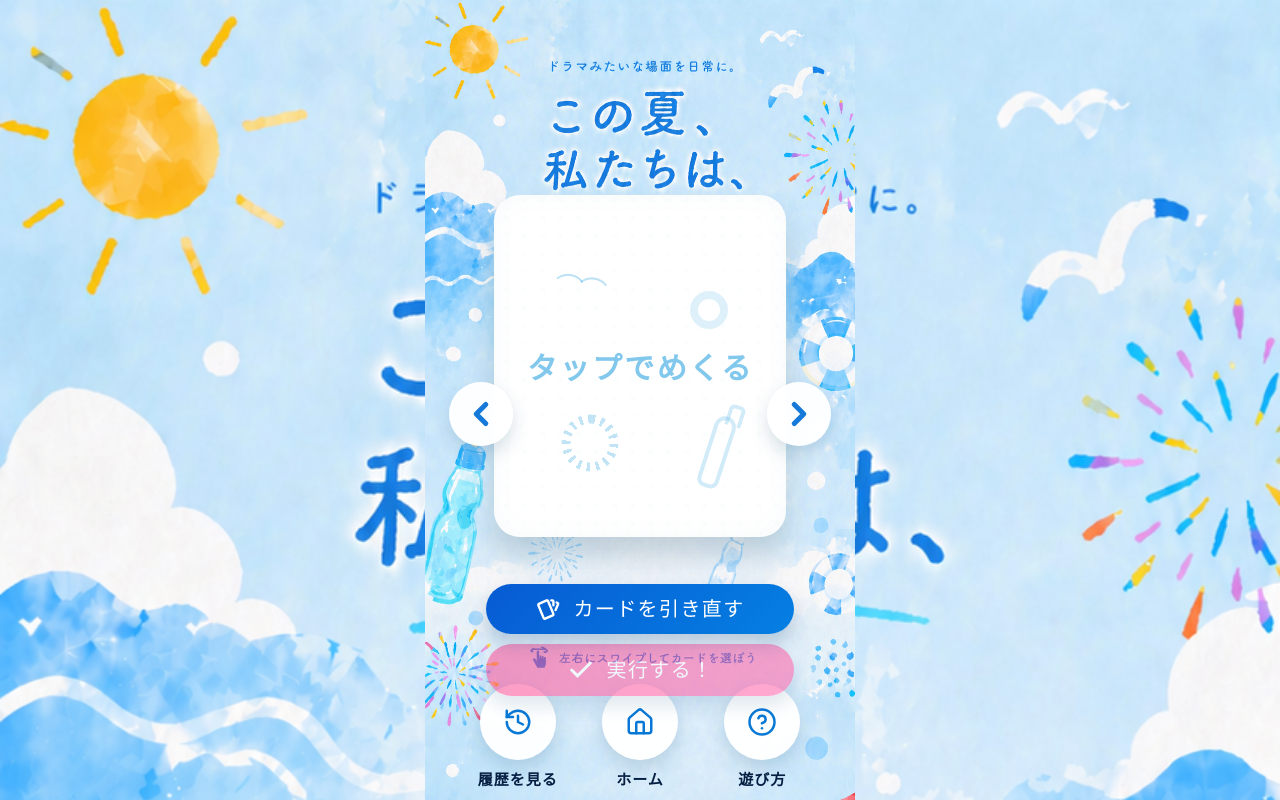
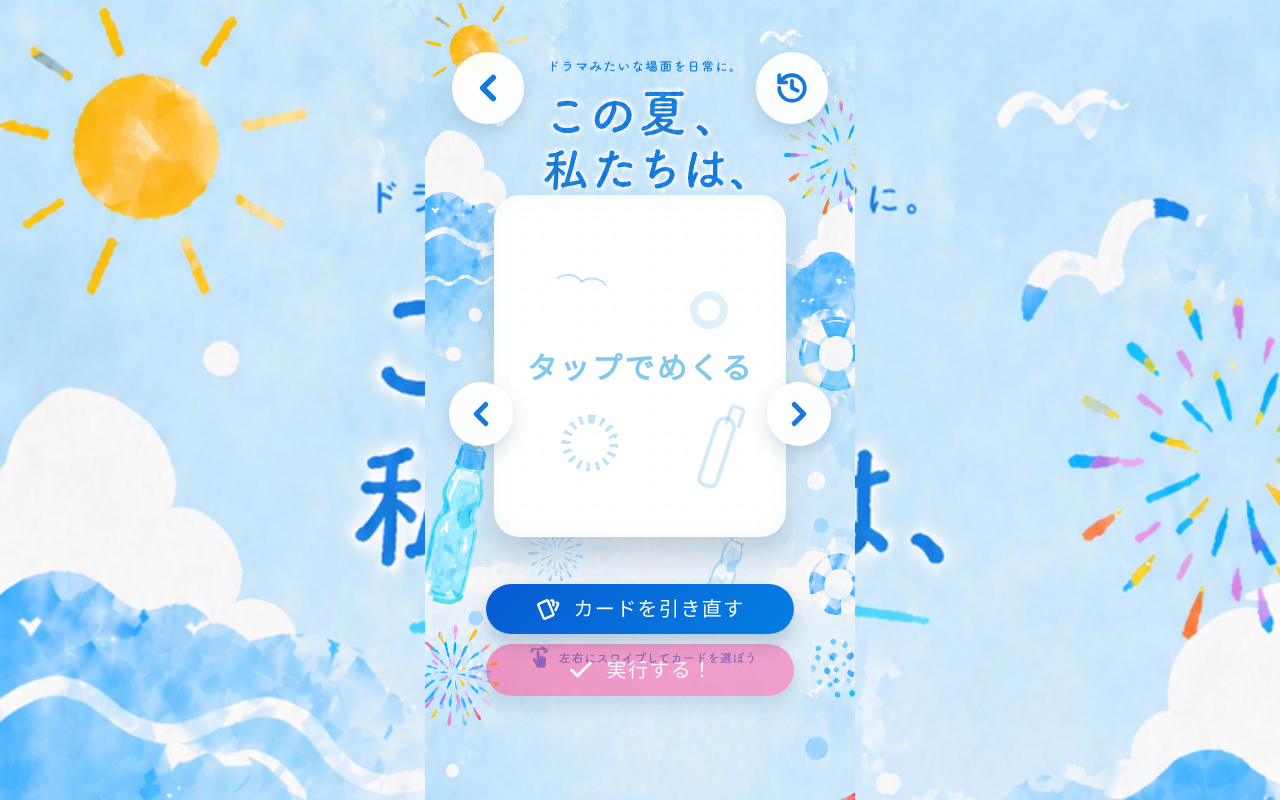
Before and after one commit to aoto-dev/this-summer-we, a React (Vite) app: page / in a window 1280 px wide. Both pictures are taken after a click on the button "カードを引く". Built offline with nearby package versions, Linux system fonts and the light colour scheme; a web font is replaced by a local one.

Commit message:
Add files via upload

```diff
--- a/src/main.jsx
+++ b/src/main.jsx
@@ -372,6 +372,12 @@ function CardScreen({
   return (
     <section className="screen-shell card-shell picker-shell">
       <TopBar goHome={goHome} />
+      <button className="card-top-button card-back-button" onClick={goHome} aria-label="ホームに戻る">
+        <ChevronLeft size={42} strokeWidth={3.2} />
+      </button>
+      <button className="card-top-button card-history-button" onClick={openHistory} aria-label="履歴を見る">
+        <History size={34} strokeWidth={2.7} />
+      </button>
 
       <button className="picker-arrow picker-arrow-left" onClick={() => moveCard(-1)} aria-label="前のカード">
         <ChevronLeft size={38} strokeWidth={3.2} />
@@ -434,7 +440,6 @@ function CardScreen({
           実行する！
         </button>
       </div>
-      <BottomNav openHistory={openHistory} goHome={goHome} openHowTo={openHowTo} />
     </section>
   );
 }
--- a/src/styles.css
+++ b/src/styles.css
@@ -258,6 +258,32 @@ button:active:not(:disabled) {
 
 .card-shell .top-bar {
   display: none;
+}
+
+.card-top-button {
+  position: absolute;
+  top: max(52px, env(safe-area-inset-top));
+  z-index: 5;
+  width: min(16.5vw, 72px);
+  height: min(16.5vw, 72px);
+  display: grid;
+  place-items: center;
+  border-radius: 50%;
+  background: rgba(255, 255, 255, 0.96);
+  color: #1479d8;
+  box-shadow: 0 8px 18px rgba(32, 90, 124, 0.18);
+}
+
+.card-back-button {
+  left: 6.2%;
+}
+
+.card-history-button {
+  right: 6.2%;
+}
+
+.card-top-button:active:not(:disabled) {
+  box-shadow: 0 4px 10px rgba(32, 90, 124, 0.14);
 }
 
 .big-card {
```
